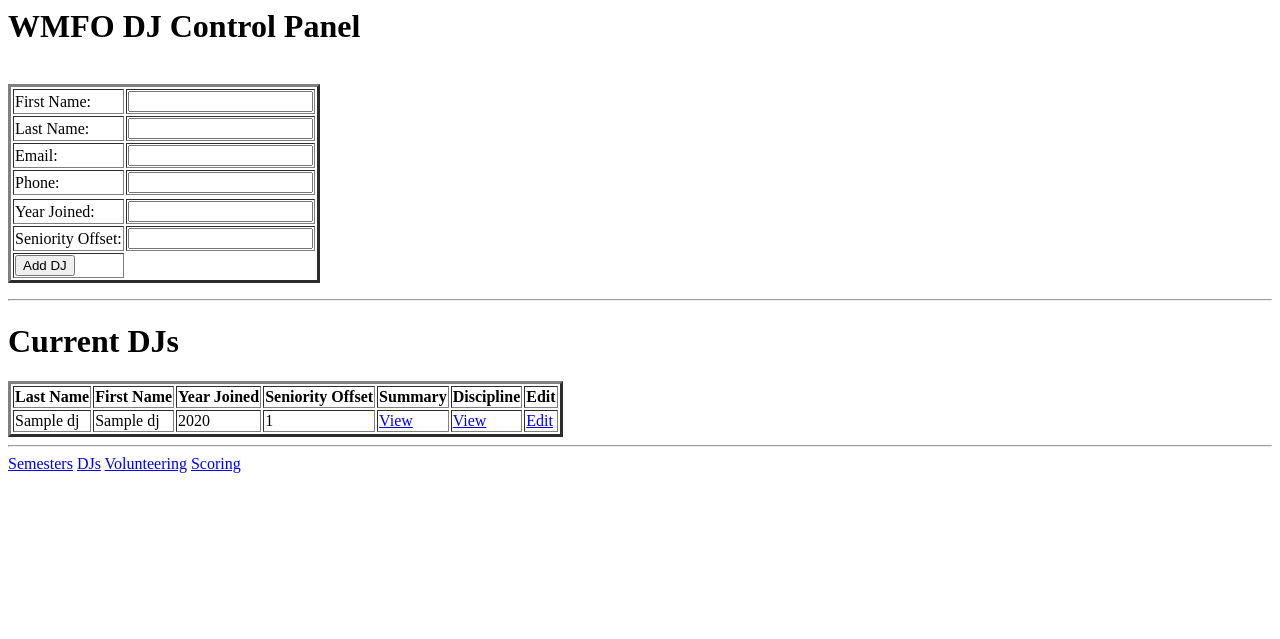
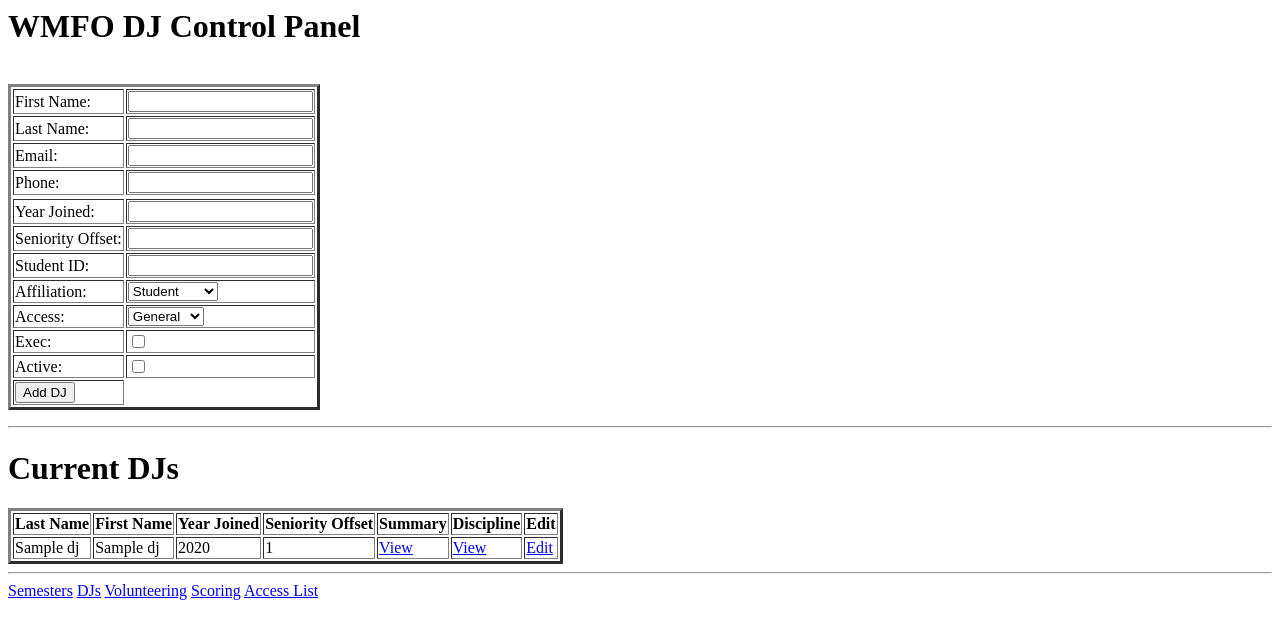
Before and after one commit to WMFO/dj_info, a PHP site: page /add_dj.php in a window 1280 px wide. Shown: the top 639 px of the page. Run offline with PHP 8.4, Linux system fonts and the light colour scheme; tables that the repository leaves empty hold one stand-in row (values such as "Sample post").

Commit message:
Added ID, Access, Exec, Enabled, Affiliation fields and Access List Capability

```diff
--- a/add_dj.php
+++ b/add_dj.php
@@ -15,6 +15,18 @@
 <tr><td>Phone: </td><td><input name="Phone"></td><tr>
 <tr><td>Year Joined: </td><td><input name="YearJoined"></td></tr>
 <tr><td>Seniority Offset: </td><td><input name="SeniorityOffset"></td></tr>
+<tr><td>Student ID: </td><td><input name="StudentID"></td></tr>
+<tr><td>Affiliation: </td><td><select name="Affiliation">
+<option value="Student">Student</option>
+<option value="Alum">Alum</option>
+<option value="Community">Community</option></select></td></tr>
+<tr><td>Access: </td><td><select name="Access">
+<option value="General">General</option>
+<option value="MD">MD</option>
+<option value="Engineer">Engineer</option>
+<option value="All">All</option></select></td></tr>
+<tr><td>Exec: </td><td><input type="checkbox" name="Exec" value="yes"></td></tr>
+<tr><td>Active: </td><td><input type="checkbox" name="Active" value="yes"></td></tr>
 <tr><td><input type="submit" value="Add DJ"></td></tr>
 </table>
 </form>
@@ -49,7 +61,8 @@
 {
 	add_dj($conn, $_POST['FirstName'], $_POST['LastName'],
 		$_POST['YearJoined'], $_POST['SeniorityOffset'],
-		$_POST['Email'], $_POST['Phone']);
+        $_POST['Email'], $_POST['Phone'], $_POST['StudentID'],
+    $_POST['Affiliation'], $_POST['Access'], $_POST['Exec'], $_POST['Active']);
 }
 
 $stmt = $conn->prepare("SELECT ID,F_NAME,L_NAME,YEAR_JOINED,SENIORITY_OFFSET FROM DJ ORDER BY L_NAME ASC");
--- a/commlib.php
+++ b/commlib.php
@@ -43,30 +43,30 @@
 	$stmt->close();
 }
 
-function add_dj($conn, $first, $last, $year, $seniority, $email, $phone)
+function add_dj($conn, $first, $last, $year, $seniority, $email, $phone, $student_id, $affiliation, $access, $exec, $active)
 {
-	$stmt = $conn->prepare("INSERT INTO DJ (F_NAME, L_NAME, YEAR_JOINED, SENIORITY_OFFSET, EMAIL, PHONE) VALUES (?, ?, ?, ?, ?, ?)");
+	$stmt = $conn->prepare("INSERT INTO DJ (F_NAME, L_NAME, YEAR_JOINED, SENIORITY_OFFSET, EMAIL, PHONE, STUDENT_ID, AFFILIATION, ACCESS, EXEC, ACTIVE) VALUES (?, ?, ?, ?, ?, ?, ?, ?, ?, ?, ?)");
 	if (!$stmt)
 	{
 		echo "Unable to prepare statement.\n";
 		echo "Error: " . $conn->error . "\n";
 		return;
 	}
-	$stmt->bind_param("ssiiss", $first, $last, $year, $seniority, $email, $phone);
+	$stmt->bind_param("ssiisssssss", $first, $last, $year, $seniority, $email, $phone, $student_id, $affiliation, $access, $exec, $active);
 	$stmt->execute();
 	$stmt->close();
 }
 
-function edit_dj($conn, $first, $last, $year, $seniority, $email, $phone, $id)
+function edit_dj($conn, $first, $last, $year, $seniority, $email, $phone, $student_id, $affiliation, $access, $exec, $active, $id)
 {
-    $stmt = $conn->prepare("UPDATE DJ SET F_NAME=?, L_NAME=?, YEAR_JOINED=?, SENIORITY_OFFSET=?, EMAIL=?, PHONE=? WHERE ID=?");
+    $stmt = $conn->prepare("UPDATE DJ SET F_NAME=?, L_NAME=?, YEAR_JOINED=?, SENIORITY_OFFSET=?, EMAIL=?, PHONE=?, STUDENT_ID=?, AFFILIATION=?, ACCESS=?, EXEC=?, ACTIVE=? WHERE ID=?");
 	if (!$stmt)
 	{
 		echo "Unable to prepare statement.\n";
 		echo "Error: " . $conn->error . "\n";
 		return;
 	}
-	$result=$stmt->bind_param("ssiissi", $first, $last, $year, $seniority, $email, $phone, $id);
+	$result=$stmt->bind_param("ssiisssssssi", $first, $last, $year, $seniority, $email, $phone, $student_id, $affiliation, $access, $exec, $active, $id);
 	if (!$result)
 	{
 		echo "Unable to bind parameters.\n";
@@ -136,7 +136,7 @@
 function footer()
 {
 	printf("<hr><a href='./add_semester.php'>Semesters</a> <a href='./add_dj.php'>DJs</a>" .
-		" <a href='./volunteer.php'>Volunteering</a> <a href='score.php'>Scoring</a>");
+		" <a href='./volunteer.php'>Volunteering</a> <a href='score.php'>Scoring</a> <a href='access_list.php'>Access List</a>");
 }
 
 ?>
```
Also changed, not shown: edit_dj.php (+33 -4 lines).
